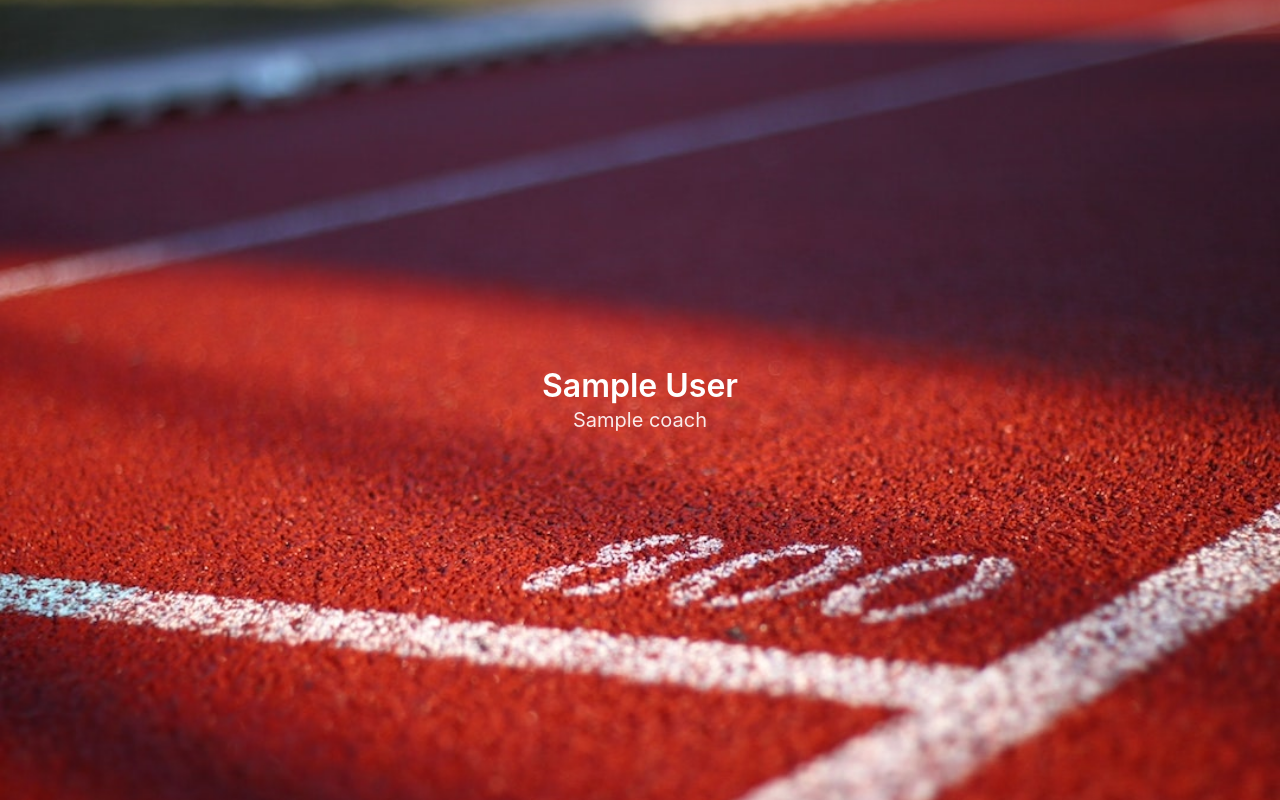
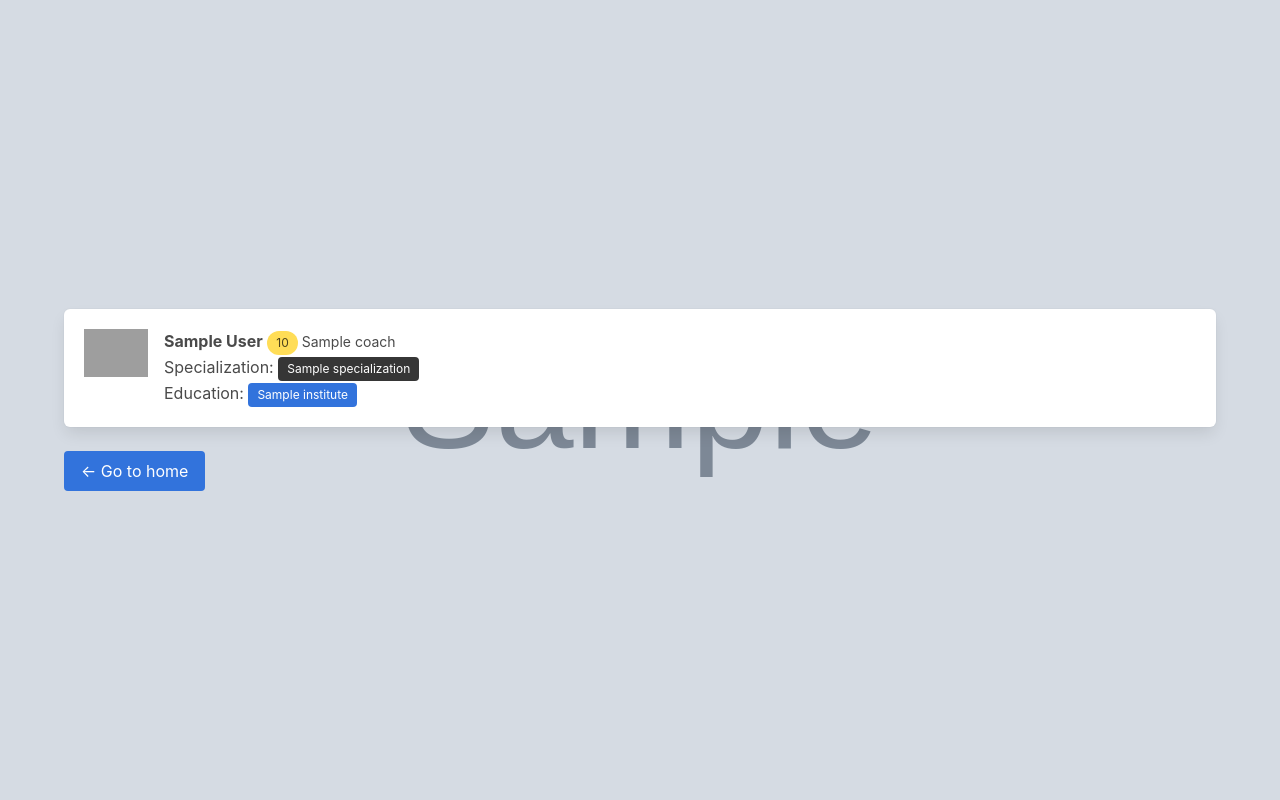
Before and after one commit to yoyofit/yoyo.fit, a Django app: template yoyo/templates/yoyo/detail.html in a window 1280 px wide. Run offline with Django 3.2, Linux system fonts and the light colour scheme; the template is opened without the code that fills it: most values are stand-ins (such as "Sample title", 1, 10 or a date in 2020); grey boxes marked "Sample" are stand-in pictures; grey boxes are pictures that could not be loaded.

Commit message:
Улучшено представление всего сайта.

```diff
--- a/yoyo/templates/yoyo/detail.html
+++ b/yoyo/templates/yoyo/detail.html
@@ -8,11 +8,48 @@
 {% block title %}{{ coach.full_name }}{% endblock %}
 
 {% block content %}
-    <section class="hero is-danger is-homepage is-fullheight">
+    <section class="hero is-danger is-homepage is-fullheight"{% if coach.hero_photo %} style="background-image: url({{ coach.hero_photo.url }});"{% endif %}>
         <div class="hero-body">
-            <div class="container has-text-centered">
-                <h1 class="title">{{ coach.full_name }}</h1>
-                <h2 class="subtitle">{{ coach.city_name_with_region }}</h2>
+            <div class="container">
+                <div class="box">
+                    <article class="media">
+                        <div class="media-left">
+                            <figure class="image is-64x64">
+                                <img src="{{ qr_code }}" alt="{{ coach.full_name }}">
+                            </figure>
+                        </div>
+                        <div class="media-content">
+                            <div class="content">
+                                <p>
+                                    <strong>{{ coach.full_name }}</strong>
+                                    <small>
+                                        <span class="tag is-warning is-rounded">
+                                        {{ coach.get_age_display }}
+                                        </span>
+                                    </small>
+                                    <small>{{ coach.city_name_with_region }}</small>
+                                    {% if coach.specializations.count %}
+                                        <br>
+                                        {% trans 'Specialization' %}:
+                                        {% for specialization in coach.specializations.all %}
+                                            <span class="tag is-dark">{{ specialization.name }}</span>
+                                        {% endfor %}
+                                    {% endif %}
+                                    {% if coach.documents.count %}
+                                        <br>
+                                        {% trans 'Education' %}:
+                                        {% for doc in coach.documents.all %}
+                                            <span class="tag is-link">{{ doc.institute }}</span>
+                                        {% endfor %}
+                                    {% endif %}
+                                </p>
+                            </div>
+                        </div>
+                    </article>
+                </div>
+                <a href="{% url 'yoyo:index' %}" class="button is-link">&larr; {% trans 'Go to home' %}</a>
+                {#                <h1 class="title">{{ coach.full_name }}</h1>#}
+                {#                <h2 class="subtitle">{{ coach.city_name_with_region }}</h2>#}
             </div>
         </div>
     </section>
--- a/yoyo/templates/yoyo/index.html
+++ b/yoyo/templates/yoyo/index.html
@@ -25,7 +25,7 @@
                             </div>
                             <div class="field">
                                 <div class="control">
-                                    <button class="button is-light is-large">Найти</button>
+                                    <button class="button is-light is-large">Найти &rarr;</button>
                                 </div>
                             </div>
                         </div>
```
Also changed, not shown: yoyo/templates/yoyo/search.html (+51 -18 lines).
